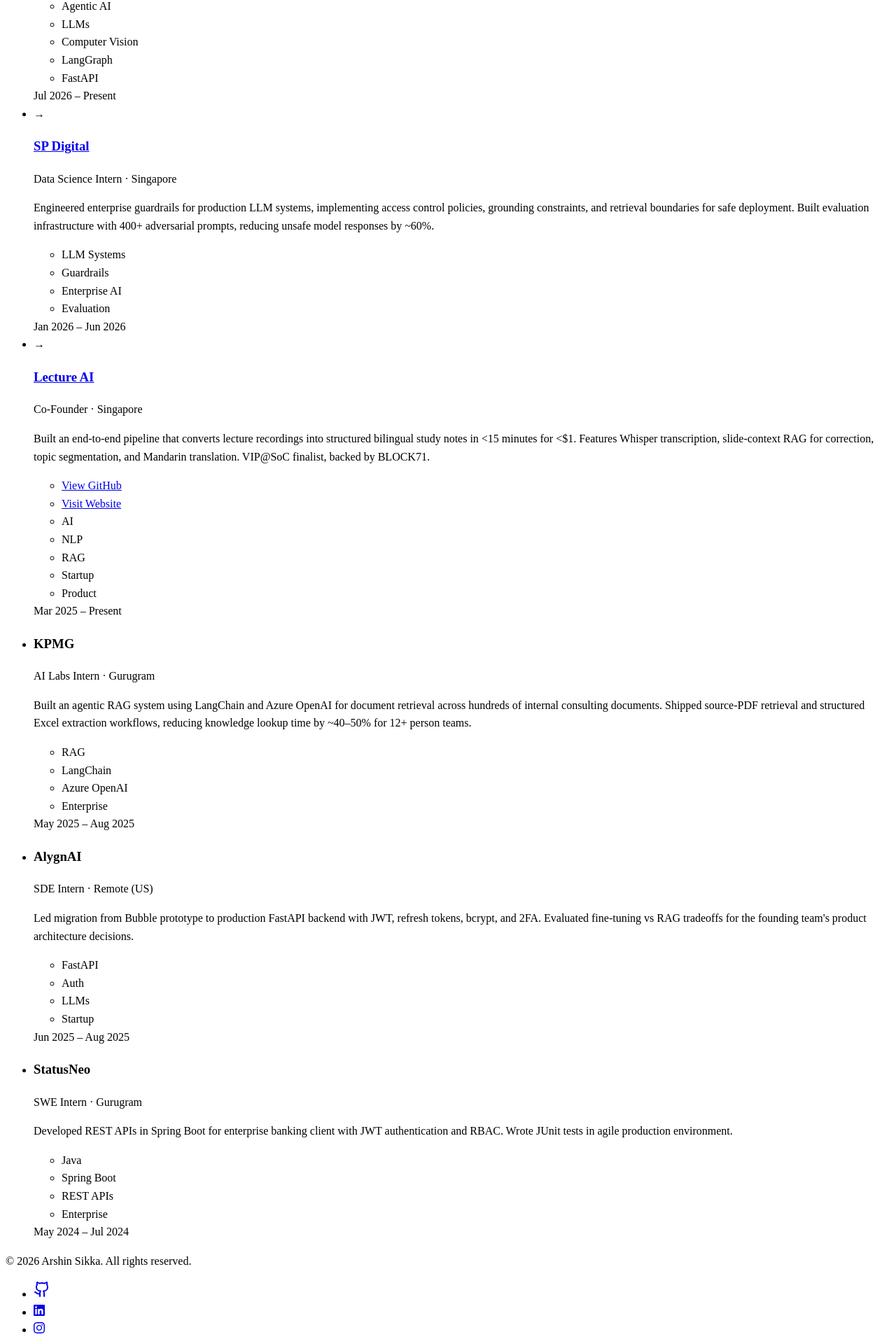
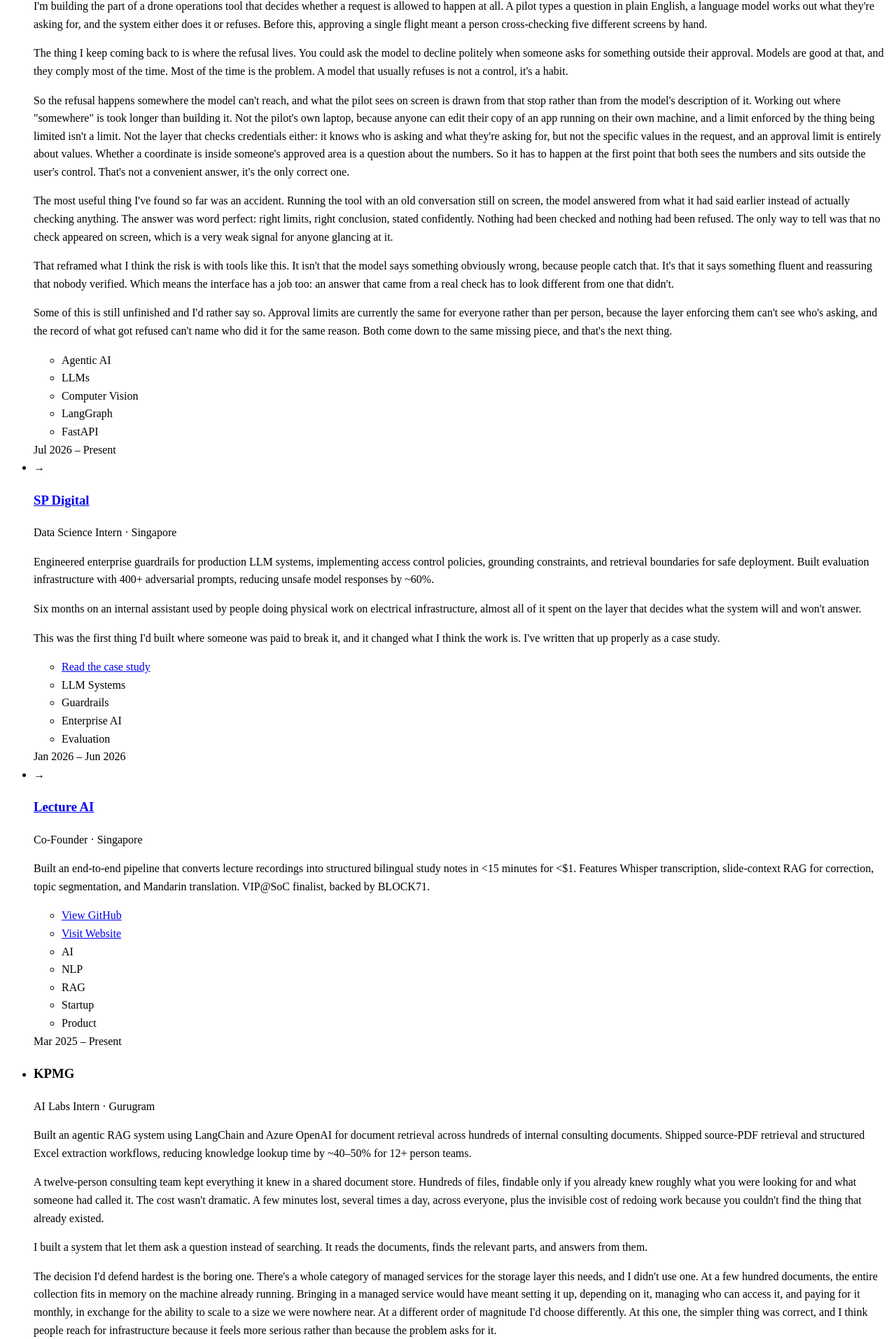
Before and after one commit to arshinsikka/portfolio, a React (Vite) app in the folder client/: page /work in a window 1280 px wide. Shown: the part 352-2265 px from the top of the page at 70% size. Built offline with nearby package versions, Linux system fonts and the light colour scheme.

Commit message:
Add role bodies for Garuda, SP Digital and KPMG
- Three roles gain inline bodies on /work; the rest stay one line
- Sharpen the AlygnAI description into plain language
- Link the SP Digital role through to the SARA case study
- Role links now decide target from the URL instead of hardcoding external

```diff
--- a/client/src/components/work-experience.tsx
+++ b/client/src/components/work-experience.tsx
@@ -62,7 +62,17 @@
               <ul className="mt-s2 flex flex-wrap gap-x-s5 gap-y-s1">
                 {role.links.map((link) => (
                   <li key={link.url}>
-                    <TextLink href={link.url} external className="text-small">
+                    {/*
+                      A role link can now point back into the site (SP Digital
+                      links to its own case study), so `external` is decided by
+                      the URL rather than assumed. Hardcoding it would open an
+                      internal route in a new tab.
+                    */}
+                    <TextLink
+                      href={link.url}
+                      external={!link.url.startsWith("/")}
+                      className="text-small"
+                    >
                       {link.label}
                     </TextLink>
                   </li>
--- a/client/src/content/roles.ts
+++ b/client/src/content/roles.ts
@@ -9,6 +9,26 @@
     dates: "Jul 2026 – Present",
     description:
       "Building the AI layer for autonomous drone operations — turning natural-language mission requests into executable, validated flight plans.",
+    body: [
+      {
+        text: "I'm building the part of a drone operations tool that decides whether a request is allowed to happen at all. A pilot types a question in plain English, a language model works out what they're asking for, and the system either does it or refuses. Before this, approving a single flight meant a person cross-checking five different screens by hand.",
+      },
+      {
+        text: "The thing I keep coming back to is where the refusal lives. You could ask the model to decline politely when someone asks for something outside their approval. Models are good at that, and they comply most of the time. Most of the time is the problem. A model that usually refuses is not a control, it's a habit.",
+      },
+      {
+        text: "So the refusal happens somewhere the model can't reach, and what the pilot sees on screen is drawn from that stop rather than from the model's description of it. Working out where \"somewhere\" is took longer than building it. Not the pilot's own laptop, because anyone can edit their copy of an app running on their own machine, and a limit enforced by the thing being limited isn't a limit. Not the layer that checks credentials either: it knows who is asking and what they're asking for, but not the specific values in the request, and an approval limit is entirely about values. Whether a coordinate is inside someone's approved area is a question about the numbers. So it has to happen at the first point that both sees the numbers and sits outside the user's control. That's not a convenient answer, it's the only correct one.",
+      },
+      {
+        text: "The most useful thing I've found so far was an accident. Running the tool with an old conversation still on screen, the model answered from what it had said earlier instead of actually checking anything. The answer was word perfect: right limits, right conclusion, stated confidently. Nothing had been checked and nothing had been refused. The only way to tell was that no check appeared on screen, which is a very weak signal for anyone glancing at it.",
+      },
+      {
+        text: "That reframed what I think the risk is with tools like this. It isn't that the model says something obviously wrong, because people catch that. It's that it says something fluent and reassuring that nobody verified. Which means the interface has a job too: an answer that came from a real check has to look different from one that didn't.",
+      },
+      {
+        text: "Some of this is still unfinished and I'd rather say so. Approval limits are currently the same for everyone rather than per person, because the layer enforcing them can't see who's asking, and the record of what got refused can't name who did it for the same reason. Both come down to the same missing piece, and that's the next thing.",
+      },
+    ],
     tags: ["Agentic AI", "LLMs", "Computer Vision", "LangGraph", "FastAPI"],
     isCurrent: true,
   },
@@ -20,8 +40,23 @@
     dates: "Jan 2026 – Jun 2026",
     description:
       "Engineered enterprise guardrails for production LLM systems, implementing access control policies, grounding constraints, and retrieval boundaries for safe deployment. Built evaluation infrastructure with 400+ adversarial prompts, reducing unsafe model responses by ~60%.",
+    body: [
+      {
+        text: "Six months on an internal assistant used by people doing physical work on electrical infrastructure, almost all of it spent on the layer that decides what the system will and won't answer.",
+      },
+      {
+        text: "This was the first thing I'd built where someone was paid to break it, and it changed what I think the work is. I've written that up properly as a case study.",
+      },
+    ],
     tags: ["LLM Systems", "Guardrails", "Enterprise AI", "Evaluation"],
     projectSlug: "sara-guardrails",
+    links: [
+      {
+        label: "Read the case study",
+        url: "/projects/sara-guardrails",
+        kind: "website",
+      },
+    ],
   },
   {
     slug: "lecture-ai-co-founder",
@@ -55,6 +90,23 @@
     dates: "May 2025 – Aug 2025",
     description:
       "Built an agentic RAG system using LangChain and Azure OpenAI for document retrieval across hundreds of internal consulting documents. Shipped source-PDF retrieval and structured Excel extraction workflows, reducing knowledge lookup time by ~40–50% for 12+ person teams.",
+    body: [
+      {
+        text: "A twelve-person consulting team kept everything it knew in a shared document store. Hundreds of files, findable only if you already knew roughly what you were looking for and what someone had called it. The cost wasn't dramatic. A few minutes lost, several times a day, across everyone, plus the invisible cost of redoing work because you couldn't find the thing that already existed.",
+      },
+      {
+        text: "I built a system that let them ask a question instead of searching. It reads the documents, finds the relevant parts, and answers from them.",
+      },
+      {
+        text: "The decision I'd defend hardest is the boring one. There's a whole category of managed services for the storage layer this needs, and I didn't use one. At a few hundred documents, the entire collection fits in memory on the machine already running. Bringing in a managed service would have meant setting it up, depending on it, managing who can access it, and paying for it monthly, in exchange for the ability to scale to a size we were nowhere near. At a different order of magnitude I'd choose differently. At this one, the simpler thing was correct, and I think people reach for infrastructure because it feels more serious rather than because the problem asks for it.",
+      },
+      {
+        text: "What I underestimated was that finding the answer wasn't the hard part. An answer a consultant can't verify is an answer they won't use, and reasonably so, because what they produce goes to a client with their name on it. So I added the part that shows where each answer came from: a link back to the specific source document, and proper handling of spreadsheets so numbers came back as numbers rather than as mangled text.",
+      },
+      {
+        text: "Retrieval made the answers fast. Being able to check them is what made anyone use them. Lookup time dropped by 40 to 50 percent.",
+      },
+    ],
     tags: ["RAG", "LangChain", "Azure OpenAI", "Enterprise"],
   },
   {
@@ -64,7 +116,7 @@
     location: "Remote (US)",
     dates: "Jun 2025 – Aug 2025",
     description:
-      "Led migration from Bubble prototype to production FastAPI backend with JWT, refresh tokens, bcrypt, and 2FA. Evaluated fine-tuning vs RAG tradeoffs for the founding team's product architecture decisions.",
+      "Led migration from a Bubble prototype to a production FastAPI backend with JWT, refresh tokens, bcrypt, and 2FA. Compared two ways of adapting a language model to the company's domain — fine-tuning it on their data versus retrieving from their documents at query time — and set out the tradeoff behind the founding team's architecture decision.",
     tags: ["FastAPI", "Auth", "LLMs", "Startup"],
   },
   {
```
